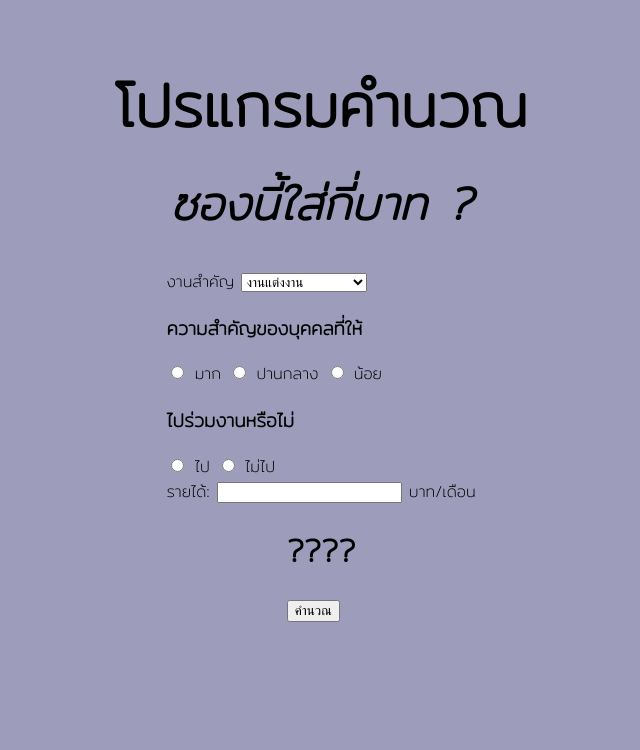
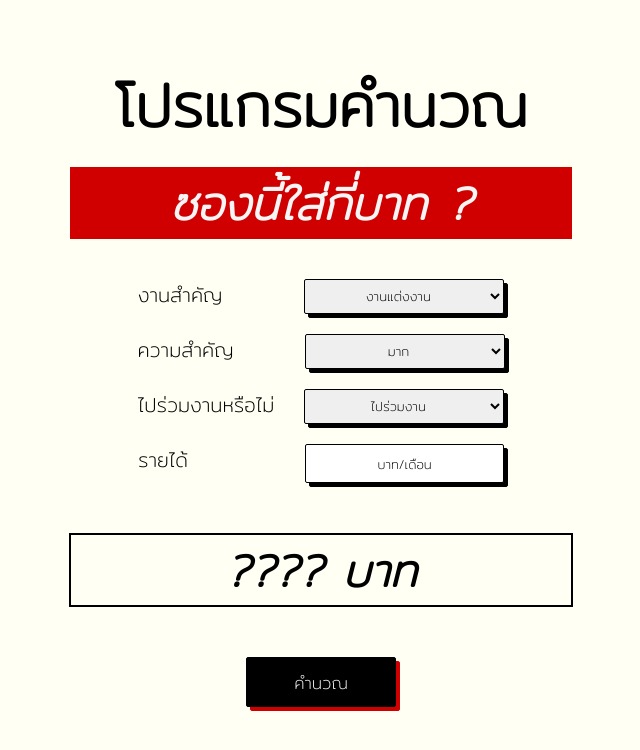
Before and after one commit to ParinchatJ/sai-song-program, a plain HTML site: page index.html in a window 1280 px wide. Shown: the whole page, without its empty margins (319-959 px from the left). Drawn offline with Linux system fonts and the light colour scheme.

Commit message:
add style

```diff
--- a/index.css
+++ b/index.css
@@ -4,7 +4,7 @@ html {
 }
 
 body {
-    background-color: rgba(7, 7, 84, 0.394);
+    background-color: #fffff4;
 }
 
 .container {
@@ -14,15 +14,119 @@ body {
     flex-direction: column;
 }
 
-.head1 {
+.container .head1 {
     font-size: 60px;
     font-weight: 900;
     margin: 50px 0 10px 0;
 }
 
-.head2 {
+.container .head2 {
+    color: whitesmoke;
     font-size: 46px;
     font-weight: 700;
     margin: 5px 0 30px 0;
     font-style: oblique;
+    background-color: #d10000;
+    padding: 0 100px 0 100px;
 }
+
+form {
+    max-width: 400px;
+
+    display: flex;
+    justify-content: space-around;
+    align-items: center;
+    margin-top: 10px;
+    flex-direction: column;
+}
+
+.event {
+    font-size: 20px;
+    margin: 0 82px 0 0;
+}
+
+#event, #important, #join {
+    border: 1.5px solid black;
+    border-radius: 2px;
+    height: 35px;
+    width: 200px;
+    filter: drop-shadow(4px 4px 0px #000000);
+
+    font-size: 13px;
+    text-align: center;
+    font-family: 'Mitr', sans-serif;
+}
+
+.important {
+    font-size: 20px;
+    margin: 0px 71px 0 0;
+}
+
+.con-event, .con-important, .con-join, .con-income {
+    display: inline-flex;
+
+    margin-bottom: 20px;
+}
+
+.join {
+    font-size: 20px;
+    margin: 0px 30px 0 0;
+}
+
+
+#income {
+    border: 1.5px solid black;
+    border-radius: 2px;
+    height: 35px;
+    width: 193px;
+    filter: drop-shadow(4px 4px 0px #000000);
+
+    font-size: 13px;
+    text-align: center;
+    font-family: 'Mitr', sans-serif;
+}
+
+.income {
+    font-size: 20px;
+    margin: 0px 117px 0 0;
+}
+
+.result {
+    display: flex;
+    justify-content: center;
+    align-items: center;
+    flex-direction: column;
+}
+
+#preResult {
+    margin-bottom: 50px;
+    font-size: 45px;
+    font-style: oblique;
+    text-align: center;
+
+    border: 2px solid black;
+    height: 70px;
+    width: 500px;
+}
+
+#clickToResult {
+    border: 1.5px solid black;
+    background-color: #000000;
+    color: whitesmoke;
+    border-radius: 2px;
+    height: 50px;
+    width: 150px;
+    filter: drop-shadow(4px 4px 0px #d10000);
+
+    /* dafc3d */
+
+    font-size: 17px;
+    text-align: center;
+    font-family: 'Mitr', sans-serif;
+}
+
+#clickToResult:hover {
+    background-color: whitesmoke;
+    color: #000000;
+    filter: drop-shadow(4px 4px 0px black);
+}
--- a/index.html
+++ b/index.html
@@ -14,7 +14,8 @@
       <h2 class="head2">ซองนี้ใส่กี่บาท ?</h2>
       <!-- เปลี่ยน นี้ เป็นชื่อซอง -->
       <form>
-        <label for="event">งานสำคัญ</label>
+        <div class="con-event">
+          <label class="event" for="event">งานสำคัญ</label>
           <select id="event" name="event">
             <option value="op1">งานแต่งงาน</option>
             <option value="op2">งานบวช</option>
@@ -24,33 +25,34 @@
             <option value="op6">งานทำบุญขึ้นบ้านใหม่</option>
             <option value="op7">งานรับปริญญา</option>
           </select>
-
-        <div class="important">
-          <h3>ความสำคัญของบุคคลที่ให้</h3>
-          <input type="radio" id="very" name="important" value="very" />
-          <label for="very">มาก</label>
-          <input type="radio" id="mid" name="important" value="mid" />
-          <label for="mid">ปานกลาง</label>
-          <input type="radio" id="less" name="important" value="less" />
-          <label for="less">น้อย</label>
         </div>
 
-        <div class="join">
-          <h3>ไปร่วมงานหรือไม่</h3>
-          <input type="radio" id="join" name="important" value="less" />
-          <label for="join">ไป</label>
-          <input type="radio" id="notJoin" name="important" value="less" />
-          <label for="notJoin">ไม่ไป</label>
+        <div class="con-important">
+          <label class="important" for="important">ความสำคัญ</label>
+          <select id="important" name="important">
+            <option value="op1">มาก</option>
+            <option value="op2">ปานกลาง</option>
+            <option value="op3">น้อย</option>
+          </select>
         </div>
 
-        <div class="income">
-          <label for="income">รายได้: </label>
-          <input type="text" id="income" name="income" /> บาท/เดือน
+        <div class="con-join">
+            <label class="join" for="join">ไปร่วมงานหรือไม่</label>
+          <select id="join" name="join">
+            <option value="op1">ไปร่วมงาน</option>
+            <option value="op2">ไม่ไปร่วมงาน</option>
+            <option value="op3">มีตัวแทนไปร่วมงาน</option>
+          </select>
+        </div>
+
+        <div class="con-income">
+          <label class="income" for="income">รายได้ </label>
+          <input type="text" id="income" name="income" value="บาท/เดือน" />
         </div>
       </form>
 
       <div class="result">
-        <h1 id="preResult">????</h1>
+        <h1 id="preResult">???? บาท</h1>
         <button id="clickToResult">คำนวณ</button>
       </div>
     </div>
```
Lines whose indentation alone changed are shown as unchanged.
